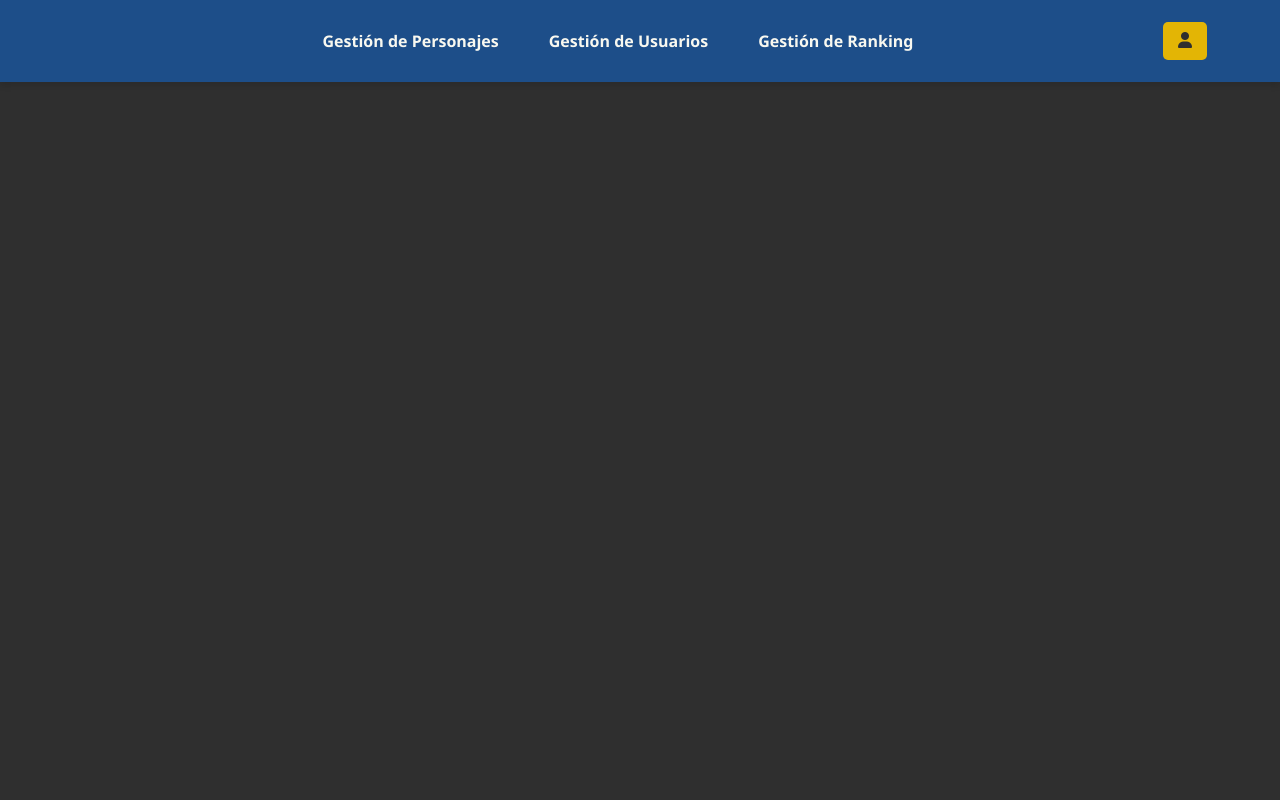
After one commit to jcarrozadev/decisionesDeVida, a PHP site: template src/php/vistas/includes/header.php in a window 1280 px wide. The commit adds this page. Run offline with PHP 8.4, Linux system fonts and the light colour scheme; the template is opened without the code that fills it, so the values that code supplies are empty.

Commit message:
Añadido mockup lista personaje

```diff
--- /dev/null
+++ b/src/css/stylesheet.css
@@ -0,0 +1,192 @@
+:root {
+    /* Paleta de Colores */
+    --color-azul: #1D4E89;
+    --color-amarillo: #E3B505;
+    --color-verde: #3B7359;
+    --color-verde-oscuro: #2F5C47;
+    --color-gris-oscuro: #2F2F2F;
+    --color-blanco: #F8F8F0;
+    --color-rojo: #D22B2B;
+    --color-rojo-oscuro: #A61C1C;
+    --color-gris-claro: #ddd;
+    --color-amarillo-oscuro: #D19804;
+}
+
+* {
+    margin: 0;
+    padding: 0;
+    box-sizing: border-box;
+}
+
+body {
+    font-family: 'Segoe UI', Tahoma, Geneva, Verdana, sans-serif;
+    background-color: var(--color-gris-oscuro);
+    color: var(--color-blanco);
+    display: flex;
+    flex-direction: column;
+    min-height: 100vh;
+}
+
+
+
+.titulo {
+    text-align: center;
+    margin: 20px 0;
+}
+
+.titulo h1 {
+    font-size: 2rem;
+}
+
+.titulo p {
+    font-size: 1.2rem;
+    color: var(--color-gris-claro);
+}
+
+.boton-volver {
+    background-color: var(--color-amarillo);
+    color: var(--color-gris-oscuro);
+    border: none;
+    padding: 10px 20px;
+    border-radius: 5px;
+    font-size: 1rem;
+    cursor: pointer;
+    transition: background-color 0.3s ease;
+}
+
+.boton-volver:hover {
+    background-color: var(--color-amarillo-oscuro);
+}
+
+.contenedor-principal {
+    flex: 1;
+    padding: 20px;
+}
+
+.contenedor-personajes {
+    display: flex;
+    flex-direction: column;
+    gap: 15px;
+}
+
+.fila-personaje {
+    display: flex;
+    align-items: center;
+    justify-content: space-between;
+    background-color: var(--color-blanco);
+    border: 1px solid var(--color-gris-claro);
+    border-radius: 8px;
+    padding: 15px;
+    box-shadow: 0 4px 8px rgba(0, 0, 0, 0.1);
+    transition: box-shadow 0.3s ease, transform 0.3s ease;
+}
+
+.fila-personaje:hover {
+    box-shadow: 0 8px 16px rgba(0, 0, 0, 0.2);
+    transform: translateY(-5px);
+}
+
+.icono-personaje {
+    width: 60px;
+    height: 60px;
+    background-color: var(--color-amarillo);
+    border-radius: 10%;
+    margin-right: 15px;
+}
+
+.fila-personaje p {
+    flex: 1;
+    text-align: left;
+    font-weight: 600;
+    font-size: 1.1rem;
+    color: var(--color-gris-oscuro);
+    margin: 0;
+}
+
+.acciones {
+    display: flex;
+    gap: 15px;
+    align-items: center;
+}
+
+.boton-modificar,
+.boton-eliminar {
+    padding: 8px 16px;
+    border: none;
+    border-radius: 5px;
+    cursor: pointer;
+    font-size: 1rem;
+    transition: background-color 0.3s ease;
+    text-decoration: none;
+}
+
+.boton-modificar {
+    background-color: var(--color-verde);
+    color: var(--color-blanco);
+}
+
+.boton-modificar:hover {
+    background-color: var(--color-verde-oscuro);
+}
+
+.boton-eliminar {
+    background-color: var(--color-rojo);
+    color: var(--color-blanco);
+}
+
+.boton-eliminar:hover {
+    background-color: var(--color-rojo-oscuro);
+}
+
+/* Media Queries */
+@media (max-width: 768px) {
+    header {
+        flex-direction: column;
+        gap: 10px;
+        padding: 15px;
+    }
+
+    .fila-personaje {
+        flex-direction: column;
+        align-items: center;
+        gap: 10px;
+        padding: 20px;
+    }
+
+    .icono-personaje {
+        width: 80px;
+        height: 80px;
+    }
+
+    .acciones {
+        flex-wrap: wrap;
+        justify-content: center;
+        gap: 15px;
+    }
+
+    .boton-modificar,
+    .boton-eliminar {
+        width: 45%;
+    }
+}
+
+@media (max-width: 480px) {
+    .fila-personaje {
+        padding: 20px;
+    }
+
+    .icono-personaje {
+        width: 60px;
+        height: 60px;
+    }
+
+    .acciones {
+        flex-direction: column;
+        gap: 10px;
+    }
+
+    .boton-modificar,
+    .boton-eliminar {
+        width: 100%;
+    }
+}
--- /dev/null
+++ b/src/php/vistas/includes/header.php
@@ -0,0 +1,87 @@
+<!DOCTYPE html>
+<html lang="es">
+<head>
+    <meta charset="UTF-8">
+    <meta name="viewport" content="width=device-width, initial-scale=1.0">
+    <meta name="author" content="Javier Arias Carroza jariascarroza@gmail.com">
+    <title>Gestión de Personajes</title>
+    <!-- CSS -->
+    <link rel="stylesheet" href="css/stylesheet.css">
+    <style>
+        header {
+            background-color: var(--color-azul);
+            padding: 10px;
+            box-shadow: 0 4px 6px rgba(0, 0, 0, 0.1);
+        }
+
+        .barra-navegacion {
+            display: flex;
+            justify-content: space-between; /* Centra los enlaces, botón a la derecha */
+            align-items: center;
+            padding: 10px 5%;
+        }
+
+        .enlaces-centro {
+            display: flex;
+            justify-content: center; /* Centra los enlaces */
+            flex: 1;
+            gap: 20px;
+        }
+
+        .enlaces-centro a {
+            color: var(--color-blanco);
+            text-decoration: none;
+            font-weight: bold;
+            padding: 10px 15px;
+            border-radius: 5px;
+            transition: background-color 0.3s ease;
+        }
+
+        .enlaces-centro a:hover {
+            background-color: var(--color-amarillo);
+            color: var(--color-gris-oscuro);
+        }
+
+        .boton-perfil {
+            background-color: var(--color-amarillo);
+            border: none;
+            padding: 10px 15px;
+            border-radius: 5px;
+            color: var(--color-gris-oscuro);
+            cursor: pointer;
+            font-size: 1rem;
+            transition: background-color 0.3s ease;
+        }
+
+        .boton-perfil:hover {
+            background-color: var(--color-amarillo-oscuro);
+        }
+
+        .barra-navegacion a {
+            color: var(--color-blanco);
+            text-decoration: none;
+            font-weight: bold;
+            padding: 10px 15px;
+            border-radius: 5px;
+            transition: background-color 0.3s ease;
+        }
+
+        .barra-navegacion a:hover {
+            background-color: var(--color-amarillo);
+            color: var(--color-gris-oscuro);
+        }
+    </style>
+    <!-- IMPORT -->
+    <link href="https://cdnjs.cloudflare.com/ajax/libs/font-awesome/6.0.0-beta3/css/all.min.css" rel="stylesheet">
+</head>
+<body>
+    <header>
+        <nav class="barra-navegacion">
+            <div class="enlaces-centro">
+                <a href="#gestionar-personajes">Gestión de Personajes</a>
+                <a href="#gestionar-usuarios">Gestión de Usuarios</a>
+                <a href="#gestionar-ranking">Gestión de Ranking</a>
+            </div>
+            <button class="boton-perfil"><i class="fas fa-user"></i></button>
+        </nav>
+    </header>
```
Also changed, not shown: src/php/vistas/includes/footer.php (added, +14 -0 lines), src/php/vistas/vListarPersonajes.php (+17 -35 lines), src/php/vistas/vListarPersonajesBackup.php (added, +44 -0 lines), 1 other file.
